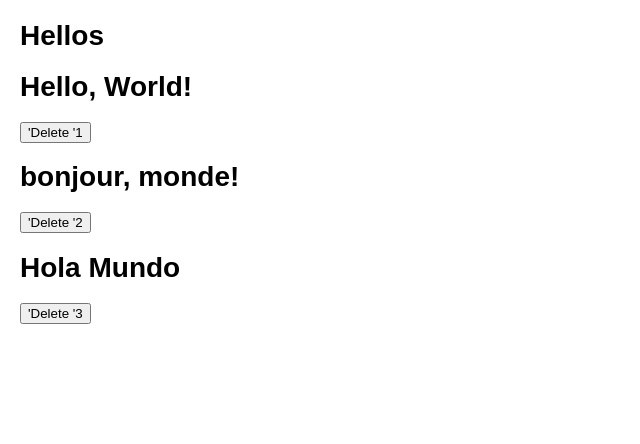
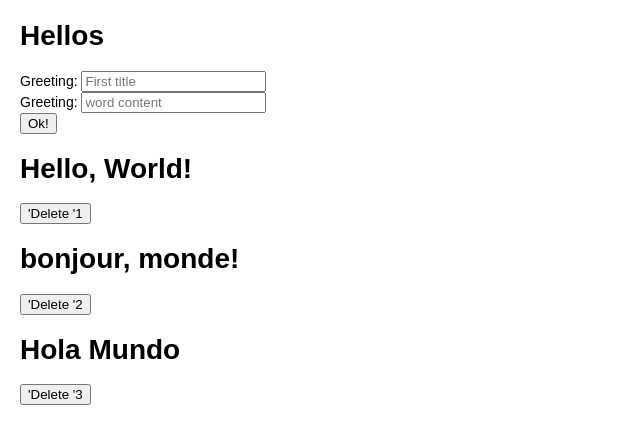
Before and after one commit to gustavonp/reacting, a React (Create React App) app: page / in a window 1280 px wide. Shown: the top 444 px of the page, without its empty margins (0-640 px from the left). Built offline with nearby package versions, Linux system fonts and the light colour scheme.

Commit message:
adding form

```diff
--- a/src/index.js
+++ b/src/index.js
@@ -19,20 +19,6 @@ function createDB(){
   localStorage.setItem('conteudo', myData);
 }
 
-/*
-function removeDb(toRemove){
-  let numero = JSON.parse(localStorage.getItem('conteudo'));
-  for(let i = 0; i < numero.length; i++){
-    if(numero[i] != null){
-      if(numero[i].id == toRemove){
-        delete numero[i];
-      }
-    }
-  }
-  localStorage.setItem('conteudo', JSON.stringify(numero));
-}
-*/
-
 function Poste(props){
   var heyyou = [];
   heyyou.push(
@@ -43,8 +29,82 @@ function Poste(props){
       </button>
     </div>
   );
+  return(heyyou);
+}
 
-  return(heyyou);
+/*
+  {
+    "id" : 2,
+    "title" : "bonjour, monde!",
+    "content" : "Maçã",
+    "slug" : "bonjour-monde"
+  },
+*/
+
+const formValid = formErrors =>{
+
+  console.log('hi!');
+  console.log(Object.values);
+
+  let valid = true;
+
+  Object.values(formErrors).forEach(val => val.length > 0 && (valid = false));
+  return valid;
+}
+
+class Formulario extends React.Component {
+  constructor(props){
+    super(props);
+
+    this.state = {
+      id:null,
+      title: null,
+      content: null,
+      slug: null,
+      aprove: true
+    }
+  }
+
+  handleSubmit = e =>{
+    e.preventDefault();
+
+    //console.log(this.state.title);
+    console.log(this);
+  }
+
+  render(){
+    return(
+      <div id="formulario" >
+        <form onSubmit={this.handleSubmit} noValidate>
+          <div className="title">
+            <label htmlFor="title">Greeting: </label>
+            <input
+              type="text"
+              className="titleInput"
+              placeholder="First title"
+              name="title"
+              value={this.state.title}
+              noValidate
+            />
+          </div>
+          <div className="content">
+            <label htmlFor="content">Greeting: </label>
+            <input
+              type="text"
+              className="contentInput"
+              placeholder="word content"
+              name="content"
+              value={this.state.content}
+              noValidate
+            />
+          </div>
+          <div className="createEntry">
+            <button type="submit">Ok!</button>
+          </div>
+        </form>
+      </div>
+    );
+  }
 }
 
   class PostList extends React.Component {
@@ -115,6 +175,9 @@ function Poste(props){
       return (
         <div className='App'>
           <h1>Hellos</h1>
+          <Formulario
+
+          />
           <PostList
             cat={dados}
             onClick={(i) => this.deleteItem(i)}
```
